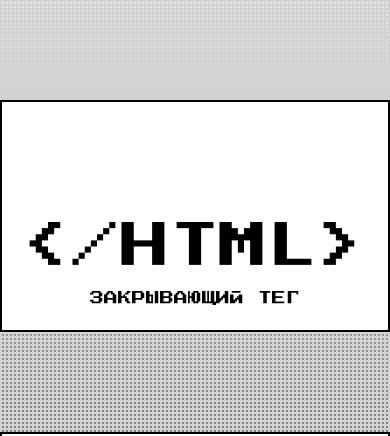
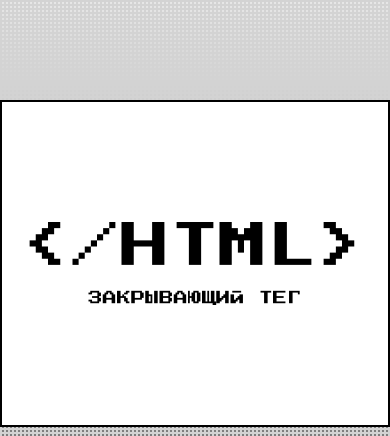
Before and after one commit to ekaterinafrangulova-blip/zakrivayuschiy-teg-f, a plain HTML site: page index.html in a window 390 px wide. Shown: the top 436 px of the page. Drawn offline with Linux system fonts and the light colour scheme.

Commit message:
refactor: update header subtitle to h1, adjust styles and variables for better responsiveness

```diff
--- a/index.html
+++ b/index.html
@@ -17,7 +17,7 @@
     <header class="header page__section">
       <div class="header__logo-group">
         <div class="header__title">&lt;/HTML&gt;</div>
-        <p class="header__subtitle">закрывающий тег</p>
+        <h1 class="header__subtitle">закрывающий тег</h1>
       </div>
     </header>
     <main class="content page__section">
--- a/styles/animations.css
+++ b/styles/animations.css
@@ -67,6 +67,7 @@
 
 .like-icon.is-liked .sparks {
   animation: sparks-appear 0.3s ease-in 0.3s 1 alternate;
+  transform-origin: center;
 }
 
 /* === Keyframes === */
--- a/styles/style.css
+++ b/styles/style.css
@@ -27,6 +27,7 @@
 .page__section {
   inline-size: var(--width-clamp);
   margin: 0 auto;
+  height: clamp(327px, 35vw, 368px);;
 }
 
 /* === Шапка === */
@@ -35,12 +36,12 @@
   display: flex;
   flex-direction: column;
   align-items: center;
-  justify-content: end;
+  justify-content: center;
   gap: 20px;
   background-color: var(--bg-color);
   border: 2px solid var(--accent-color);
-  padding: clamp(7.5rem, 20vi + 2.5rem, 8.5rem) 0
-    clamp(1.5625rem, 3.25vi, 1.5625rem);
+  /*padding: clamp(7.5rem, 20vi + 2.5rem, 8.5rem) 0
+    clamp(1.5625rem, 3.25vi, 1.5625rem);*/
   margin-block-start: clamp(6.25rem, 14vi, 6.25rem);
   font-family: var(--accent-font);
   text-transform: uppercase;
@@ -54,12 +55,12 @@
 }
 
 .header__title {
-  font-size: clamp(3.0625rem, 4.5vi, 4.0625rem);
+  font-size: clamp(3.0625rem, 6.35vw, 4.0625rem);
   line-height: normal;
 }
 
 .header__subtitle {
-  font-size: clamp(0.875rem, 1.6vi, 1.4375rem);
+  font-size: clamp(0.875rem, calc(0.549rem + 1.389vw), 1.4375rem);
   line-height: normal;
 }
 
@@ -349,7 +350,9 @@
 @media (width <= 375px) {
   .header {
     padding-block-start: clamp(7.5rem, 32vi, 8.5rem);
+
   }
+
 
   .content {
     padding-block: 100px;
--- a/styles/variables.css
+++ b/styles/variables.css
@@ -6,8 +6,8 @@
   --accent-color: #000;
   --main-font: "Inter-Variable", sans-serif;
   --accent-font: "PressStart2P", fantasy;
-  --text-weight: 400;
-  --title-weight: 785;
+  --text-weight: 410;
+  --title-weight: 715;
   --content-gap: 25px;
   --card-gap: 50px;
   --width-clamp: clamp(375px, 100%, 700px);
```
